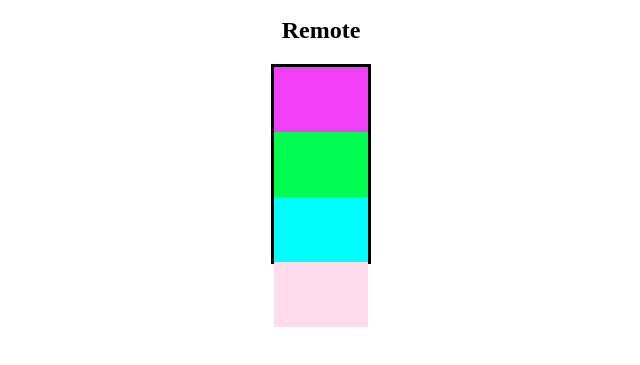
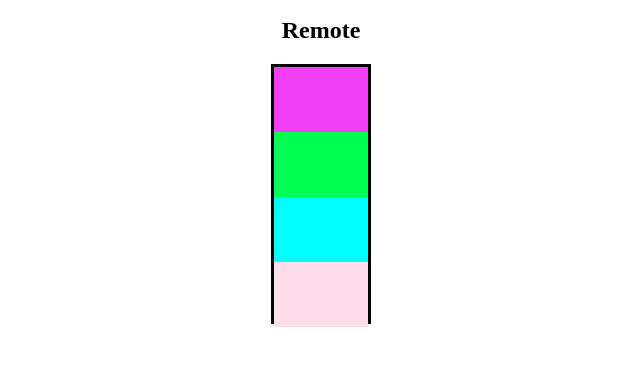
Before and after one commit to InPen/backgroundPicker, a plain HTML site: page index.html in a window 1280 px wide. Shown: the part 383-748 px from the top of the page, without its empty margins (319-959 px from the left). Drawn offline with Linux system fonts and the light colour scheme.

Commit message:
Mess with CSS

```diff
--- a/css/style.css
+++ b/css/style.css
@@ -20,7 +20,7 @@
 }
 ul{
   width: 100px;
-  height: 200px;
+  height: 260px;
   border: 3px solid black;
   margin: 0 auto;
   list-style: none;
```
